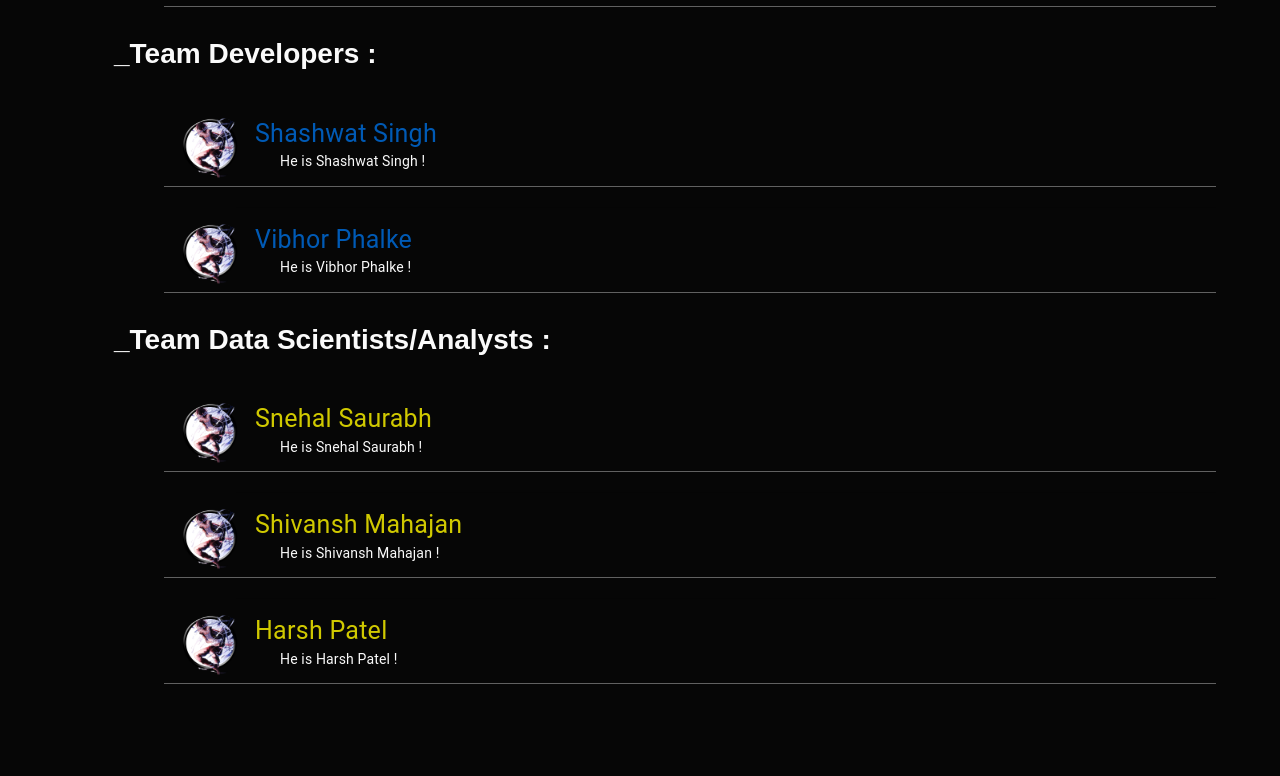
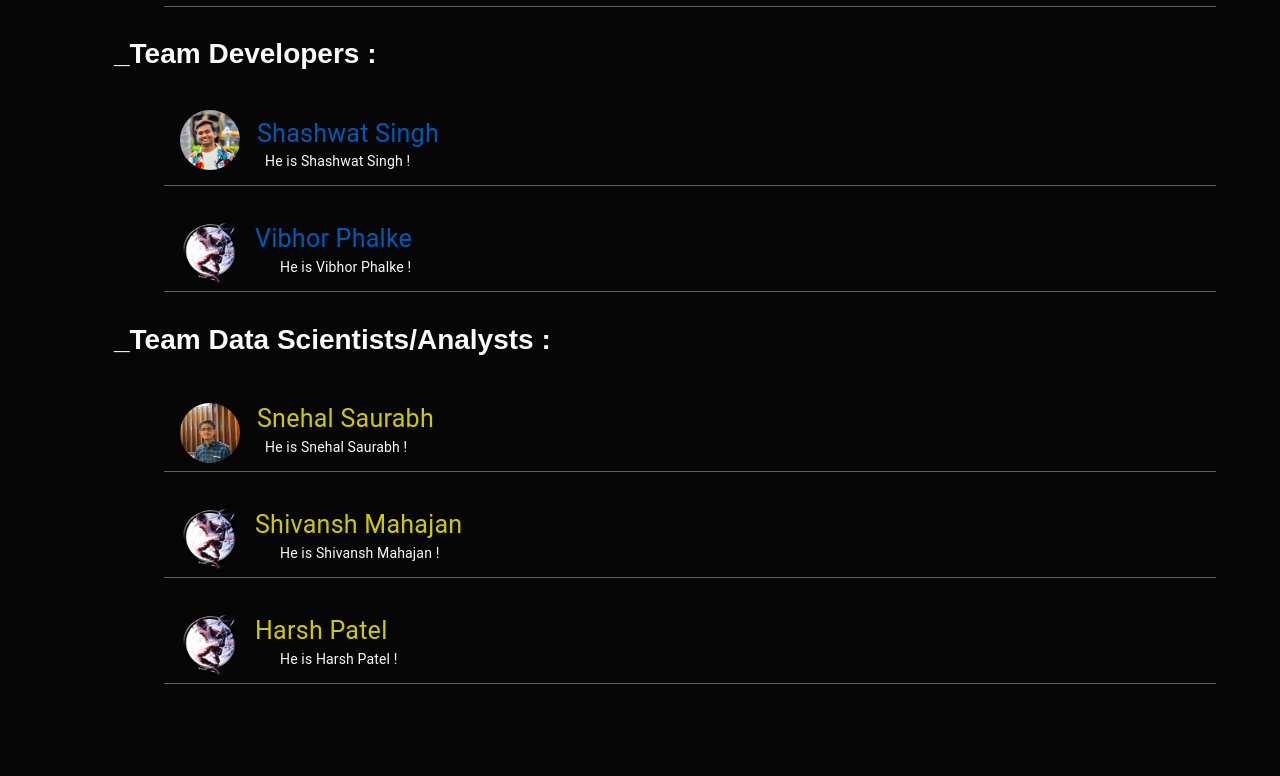
Before and after one commit to SmartIndiaHackthon2023-TEAM/Smart-India-Hackathon_team, a React (Vite) app in the folder SIH_Web/: page / in a window 1280 px wide. Shown: the part 2344-3120 px from the top of the page. Built offline with nearby package versions, Linux system fonts and the light colour scheme; no server answers.

Commit message:
Added some pictures

```diff
--- a/SIH_Web/src/ReactComponents/DataScientists_Contributors.jsx
+++ b/SIH_Web/src/ReactComponents/DataScientists_Contributors.jsx
@@ -12,7 +12,9 @@ export default function DataScientists_Contributors() {
     <List sx={{ width: '100%', maxWidth: 1100, bgcolor: '#060606' }}>
       <ListItem alignItems="flex-start" style={{borderBottom : "1px solid #606060"}}>
         <ListItemAvatar>
-          <Avatar alt="Remy Sharp" src="src\assets\Avatar.png" style={{width : "60px" , height : "60px" , paddingRight : "15px"}}/>
+            <Avatar alt="Remy Sharp" src="src\assets\Snehal.jpg" style={{ width: "60px", height: "60px" }}>
+                <img src="src\assets\Snehal.jpg" alt="Snehal" style={{ width: "100%", height: "100%", objectFit: "cover" }} />
+            </Avatar>
         </ListItemAvatar>
         <ListItemText style={{color : "#fafafa"}}
           primary={
@@ -20,7 +22,7 @@ export default function DataScientists_Contributors() {
                 component="span"
                 variant="body2"
                 color="#D0C900"
-                style={{ fontSize: '25px' , paddingBottom : "300px"}}  // Adjust font size here
+                style={{ fontSize: '25px' , paddingBottom : "300px", paddingLeft: 17}}  // Adjust font size here
             >
                 Snehal Saurabh
             </Typography>
--- a/SIH_Web/src/ReactComponents/Developers_Contributors.jsx
+++ b/SIH_Web/src/ReactComponents/Developers_Contributors.jsx
@@ -11,16 +11,16 @@ export default function Developers_Contributors() {
   return (
     <List sx={{ width: '100%', maxWidth: 1100, bgcolor: '#060606' }}>
       <ListItem alignItems="flex-start" style={{borderBottom : "1px solid #606060"}}>
-        <ListItemAvatar>
-          <Avatar alt="Remy Sharp" src="src\assets\Avatar.png" style={{width : "60px" , height : "60px" , paddingRight : "15px"}}/>
-        </ListItemAvatar>
+          <Avatar alt="Remy Sharp" src="src\assets\Shashwat.jpg" style={{ width: "60px", height: "60px" }}>
+              <img src="src\assets\Shashwat.jpg" alt="Shashwat" style={{ width: "100%", height: "100%", objectFit: "cover" }} />
+          </Avatar>
         <ListItemText style={{color : "#fafafa"}}
           primary={
             <Typography
                 component="span"
                 variant="body2"
                 color="#005AB5"
-                style={{ fontSize: '25px' , paddingBottom : "300px"}}  // Adjust font size here
+                style={{ fontSize: '25px' , paddingBottom : "300px", paddingLeft: 17}}  // Adjust font size here
             >
                 Shashwat Singh
             </Typography>
```
Also changed, not shown: SIH_Web/src/assets/Shashwat.jpg (added), SIH_Web/src/assets/Snehal.jpg (added).
